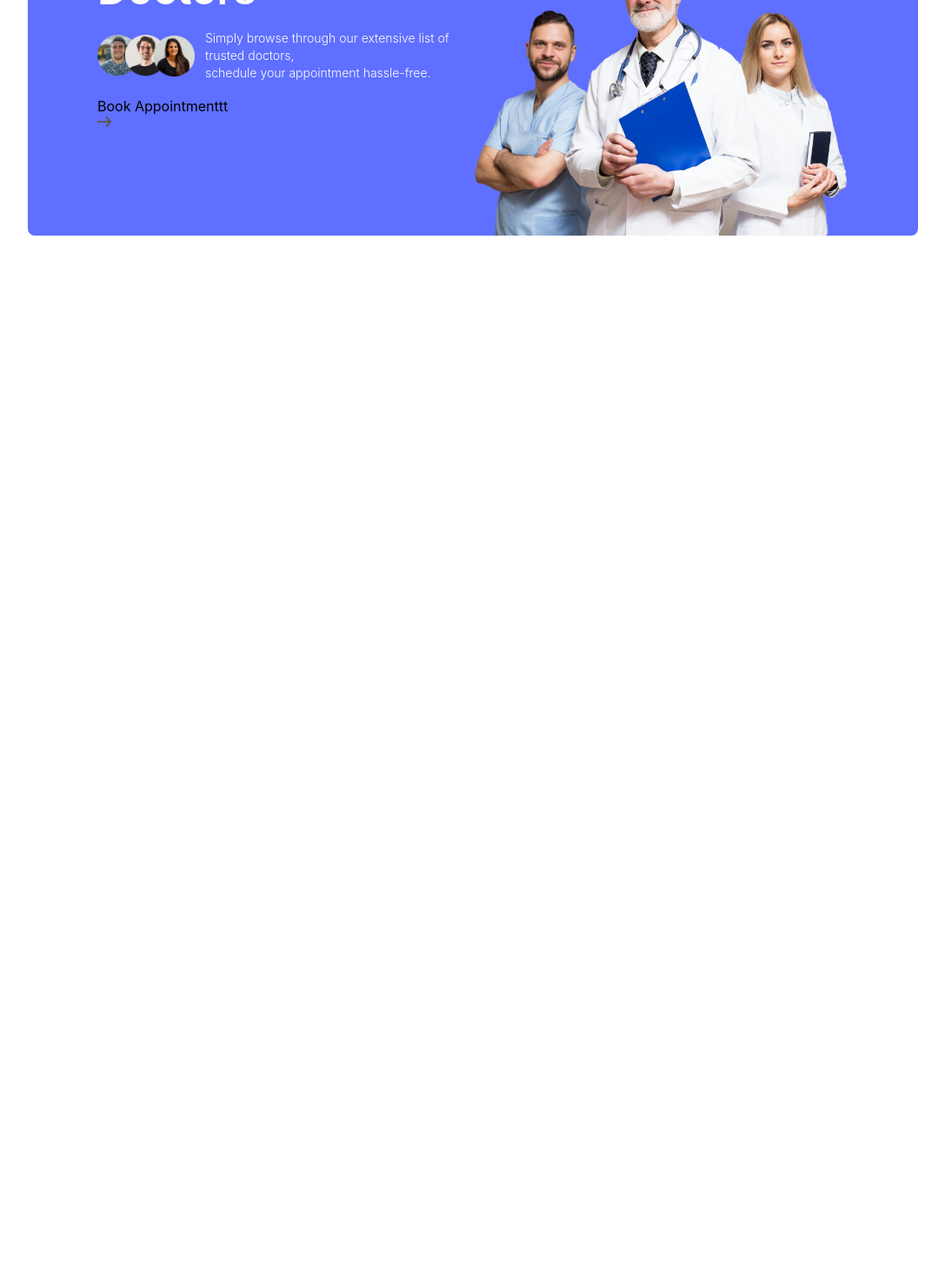
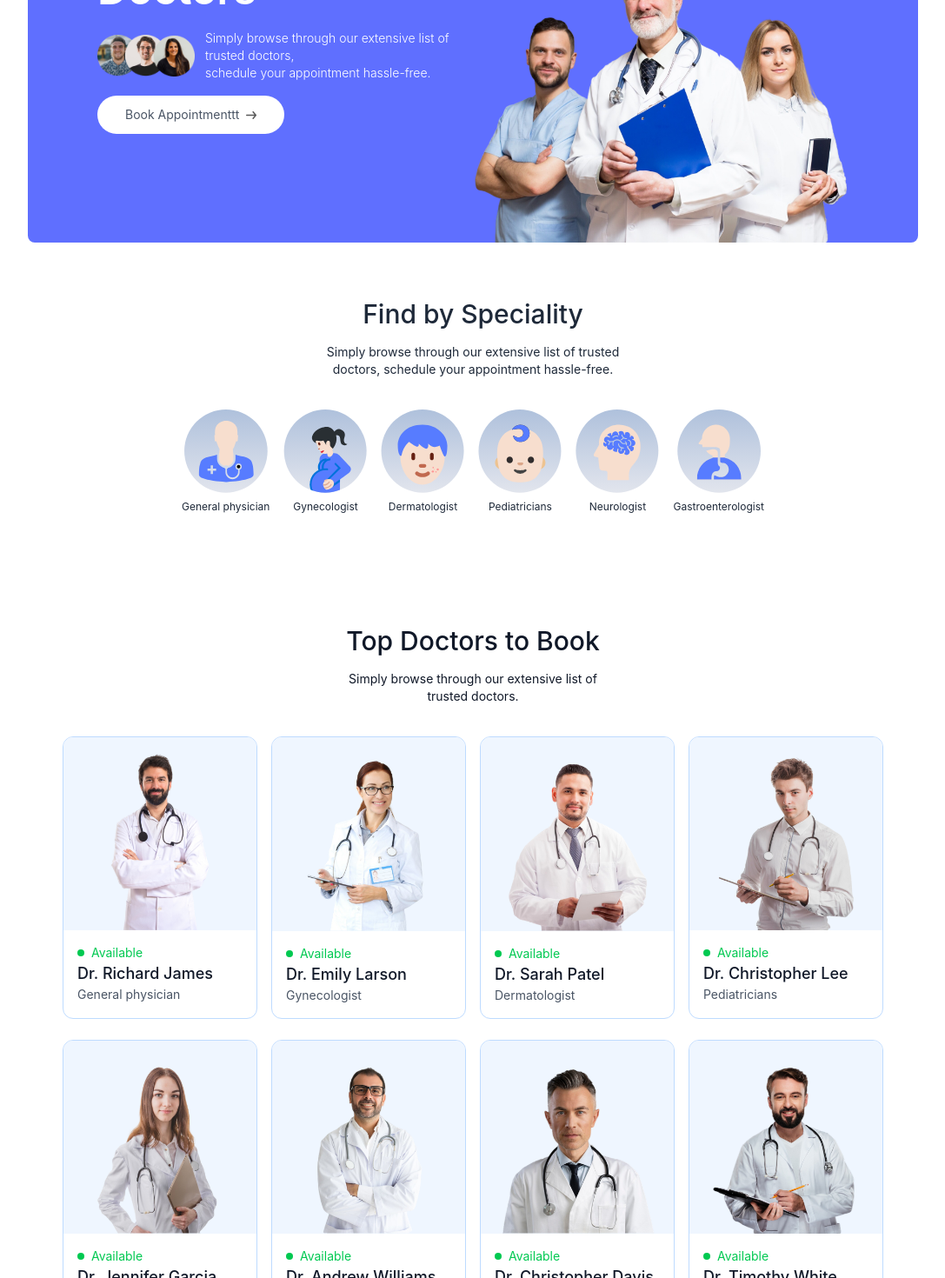
Before and after one commit to BuiTranTien/Doctor-Appointment-Booking-FE, a React (Vite) app: page / in a window 1280 px wide. Shown: the part 380-1850 px from the top of the page at 87% size, without its empty margins (96-1183 px from the left). Before the commit the page ends 800 px from the top, so only its background shows below. Built offline with nearby package versions, Linux system fonts and the light colour scheme.

Commit message:
add context

```diff
--- a/src/components/Header.jsx
+++ b/src/components/Header.jsx
@@ -12,10 +12,10 @@
         </p>
         <div className='flex flex-col md:flex-row items-center gap-3 text-white text-sm font-light'>
           <img className='w-28' src={assets.group_profiles} alt="" />
-          <p>Simply browse through our extensive list of trusted doctors, <br />schedule your appointment hassle-free.</p>
+          <p>Simply browse through our extensive list of trusted doctors, <br className='hidden sm:block' />schedule your appointment hassle-free.</p>
         </div>
-        <a href="">
-          Book Appointmenttt <img src={assets.arrow_icon} alt="" />
+        <a href="#speciality" className='flex items-center gap-2 bg-white px-8 py-3 rounded-full text-gray-600 text-sm m-auto md:m-0 hover:scale-105 transition-all duration-300'>
+          Book Appointmenttt <img className='w-3' src={assets.arrow_icon} alt="" />
         </a>
 
       </div>
--- /dev/null
+++ b/src/components/SpecialityMenu.jsx
@@ -0,0 +1,22 @@
+import React from 'react'
+import {specialityData} from '../assets/assets'
+import { Link } from 'react-router-dom'
+
+const SpecialityMenu = () => {
+  return (
+    <div className='flex flex-col items-center gap-4 py-16 text-gray-800' id='speciality'>
+      <h1 className='text-3xl font-medium'>Find by Speciality</h1>
+      <p className='sm:w-1/3 text-center text-sm'>Simply browse through our extensive list of trusted doctors, schedule your appointment hassle-free.</p>
+      <div className='flex sm:justify-center gap-4 pt-5 w-full overflow-scroll'>
+        {specialityData.map((item, index)=>(
+          <Link onClick={()=>scrollTo(0,0)} className='flex flex-col items-center text-xs cursor-pointer flex-shrink-0 hover:translate-y-[-10px] transition-all duration-500' key={index} to={`/doctors/${item.speciality}`}>
+            <img className='w-16 sm:w-24 mb-2' src={item.image} alt={item.speciality} />
+            <p>{item.speciality}</p>
+          </Link>
+        ))}
+      </div>
+    </div>
+  )
+}
+
+export default SpecialityMenu
--- /dev/null
+++ b/src/components/TopDoctors.jsx
@@ -0,0 +1,34 @@
+import React from 'react'
+import { useNavigate } from 'react-router-dom'
+import { AppContext } from '../context/AppContext'
+import { useContext } from 'react'
+
+const TopDoctors = () => {
+    const navigate = useNavigate()
+    const { doctors } = useContext(AppContext)
+  return (
+    <div className='flex flex-col items-center gap-4 my-16 text-gray-900 md:mx-10'>
+      <h1 className='text-3xl font-medium'>Top Doctors to Book</h1>
+      <p className='sm:w-1/3 text-center text-sm'>Simply browse through our extensive list of trusted doctors.</p>
+
+      <div className='w-full grid grid-cols-auto gap-4 pt-5 gap-y-6 px-3 sm:px-0'>
+        {doctors.slice(0, 10).map((item, index) => (
+          <div onClick={() => navigate(`/appointment/${item._id}`)} className='border border-blue-200 rounded-xl overflow-hidden cursor-pointer hover:translate-y-[-10px] transition-all duration-500' key={index}>
+            <img className='bg-blue-50' src={item.image} alt="" />
+            <div className='p-4'>
+              <div className='flex items-center gap-2 text-sm text-center text-green-500'>
+                <p className='w-2 h-2 bg-green-500 rounded-full'></p><p>Available</p>
+              </div>
+              <p className='text-gray-900 text-lg font-medium'>{item.name}</p>
+              <p className='text-gray-600 text-sm'>{item.speciality}</p>
+            </div>
+          </div>
+        ))}
+      </div>
+
+      <button className='bg-blue-50 text-gray-600 px-12 py-3 rounded-full mt-10'>more</button>
+    </div>
+  )
+}
+
+export default TopDoctors
--- /dev/null
+++ b/src/context/AppContext.jsx
@@ -0,0 +1,20 @@
+import { createContext } from "react";
+import { doctors } from "../assets/assets";
+
+export const AppContext = createContext()
+
+const AppContextProvider = (props) => {
+
+    const value = {
+        doctors
+    }
+
+    return (
+        <AppContext.Provider value={value}>
+            {props.children}
+        </AppContext.Provider>
+    )
+
+}
+
+export default AppContextProvider
--- a/src/index.css
+++ b/src/index.css
@@ -2,8 +2,13 @@
 
 @theme {
   --color-primary: #5f6fff;
+  --grid-template-columns-auto: repeat(auto-fill, minmax(200px, 1fr));
 }
 
 a.active hr {
   display: block;
 }
+
+::-webkit-scrollbar{
+    @apply hidden;
+}
--- a/src/main.jsx
+++ b/src/main.jsx
@@ -3,9 +3,12 @@
 import './index.css'
 import App from './App.jsx'
 import {BrowserRouter} from "react-router-dom";
+import AppContextProvider from './context/AppContext.jsx'
 
 createRoot(document.getElementById('root')).render(
   <BrowserRouter>
-    <App />
+    <AppContextProvider>
+      <App />
+    </AppContextProvider>
   </BrowserRouter>
 )
--- a/src/pages/Home.jsx
+++ b/src/pages/Home.jsx
@@ -1,10 +1,15 @@
 import React from 'react'
 import Header from '../components/Header'
+import SpecialityMenu from '../components/SpecialityMenu'
+import TopDoctors from '../components/TopDoctors'
+
 
 const Home = () => {
   return (
     <div>
       <Header />
+      <SpecialityMenu />
+      <TopDoctors />
     </div>
   )
 }
```
